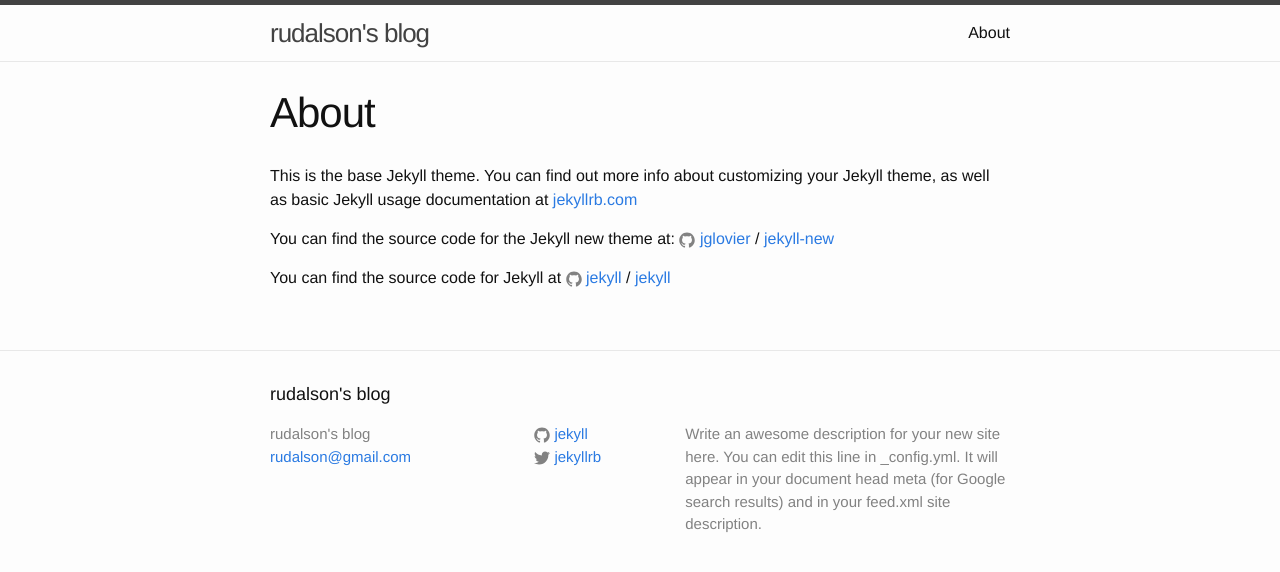
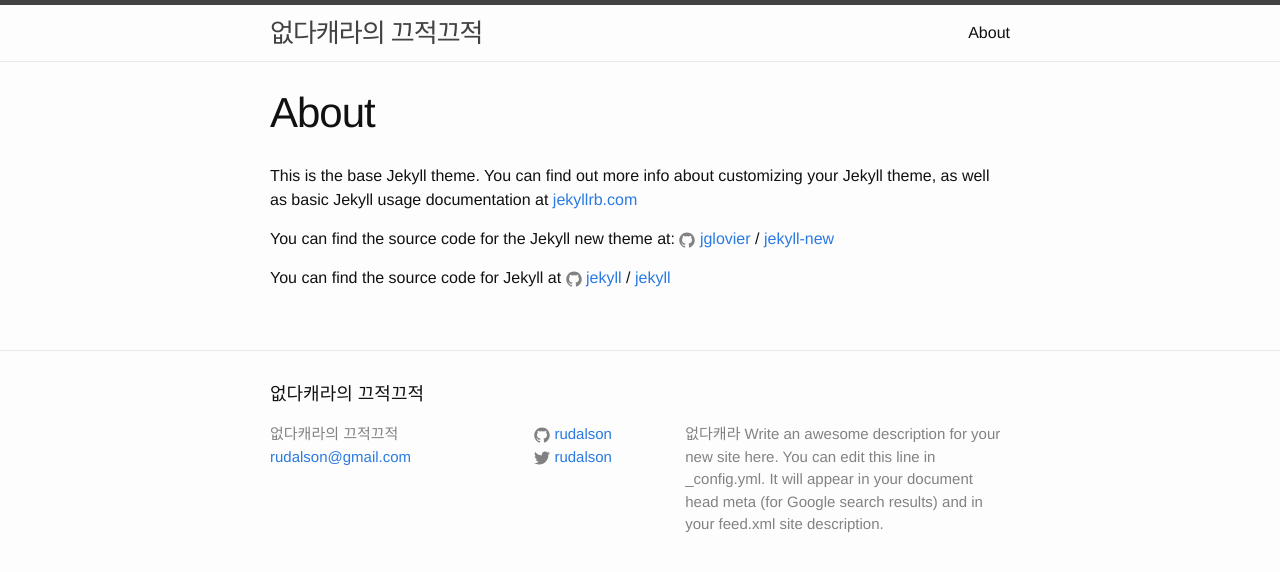
Before and after one commit to rudalson/rudalson.github.io, a Jekyll site: the page built from about.md, in a window 1280 px wide. Shown: the top 572 px of the page. Built offline with Jekyll 4.4.1, drawn with Linux system fonts in a browser that asks for light colours.

```diff
--- a/_config.yml
+++ b/_config.yml
@@ -6,16 +6,16 @@
 # 'jekyll serve'. If you change this file, please restart the server process.
 
 # Site settings
-title: rudalson's blog
+title: 없다캐라의 끄적끄적
 email: rudalson@gmail.com
 description: > # this means to ignore newlines until "baseurl:"
-  Write an awesome description for your new site here. You can edit this
+  없다캐라 Write an awesome description for your new site here. You can edit this
   line in _config.yml. It will appear in your document head meta (for
   Google search results) and in your feed.xml site description.
 baseurl: "" # the subpath of your site, e.g. /blog
 url: "http://yourdomain.com" # the base hostname & protocol for your site
-twitter_username: jekyllrb
-github_username:  jekyll
+twitter_username: rudalson
+github_username:  rudalson
 
 # Build settings
 markdown: kramdown
```
Also changed, not shown: _posts/2016-08-12-dive-to-jekyll.markdown (deleted, +0 -25 lines), _posts/2016-08-16-Torvalds-better-code.markdown (added, +61 -0 lines), 10 other files.
